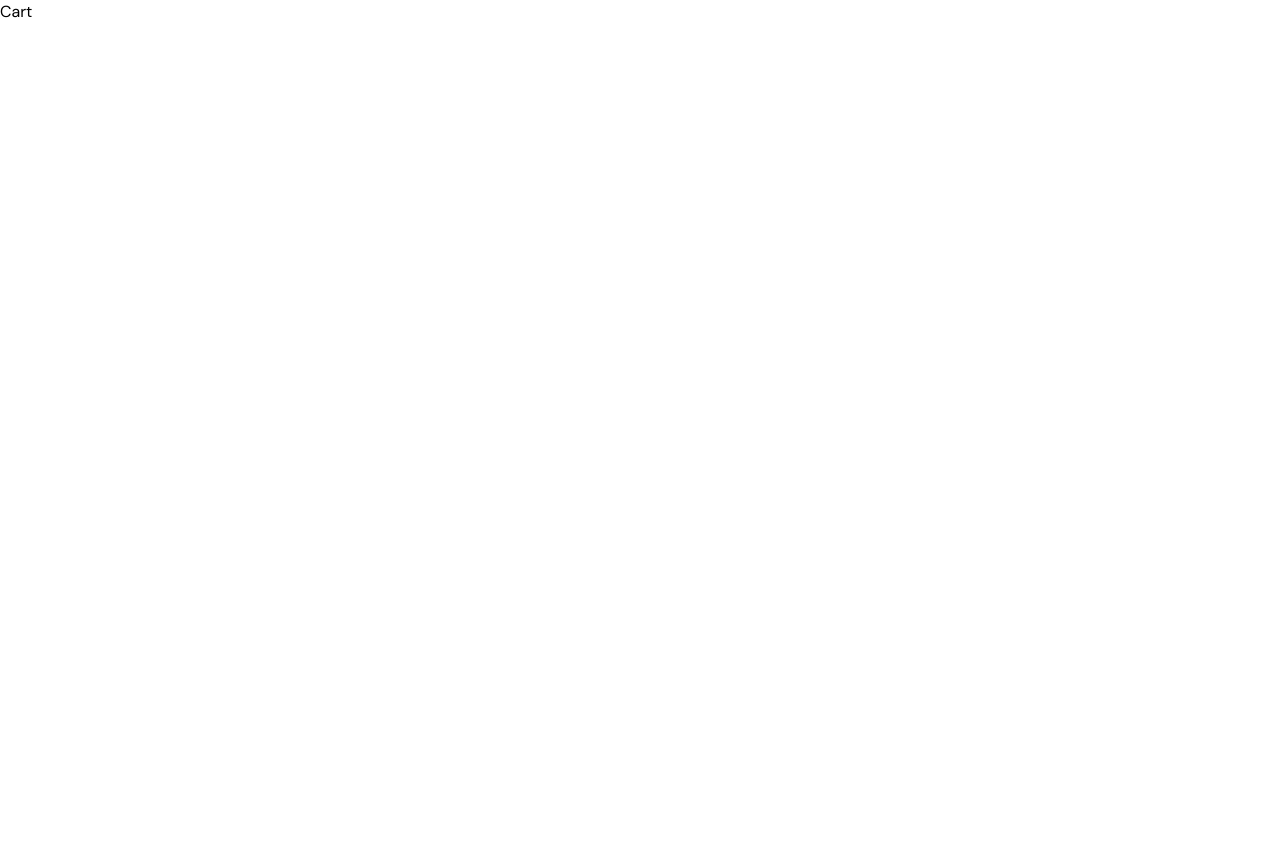
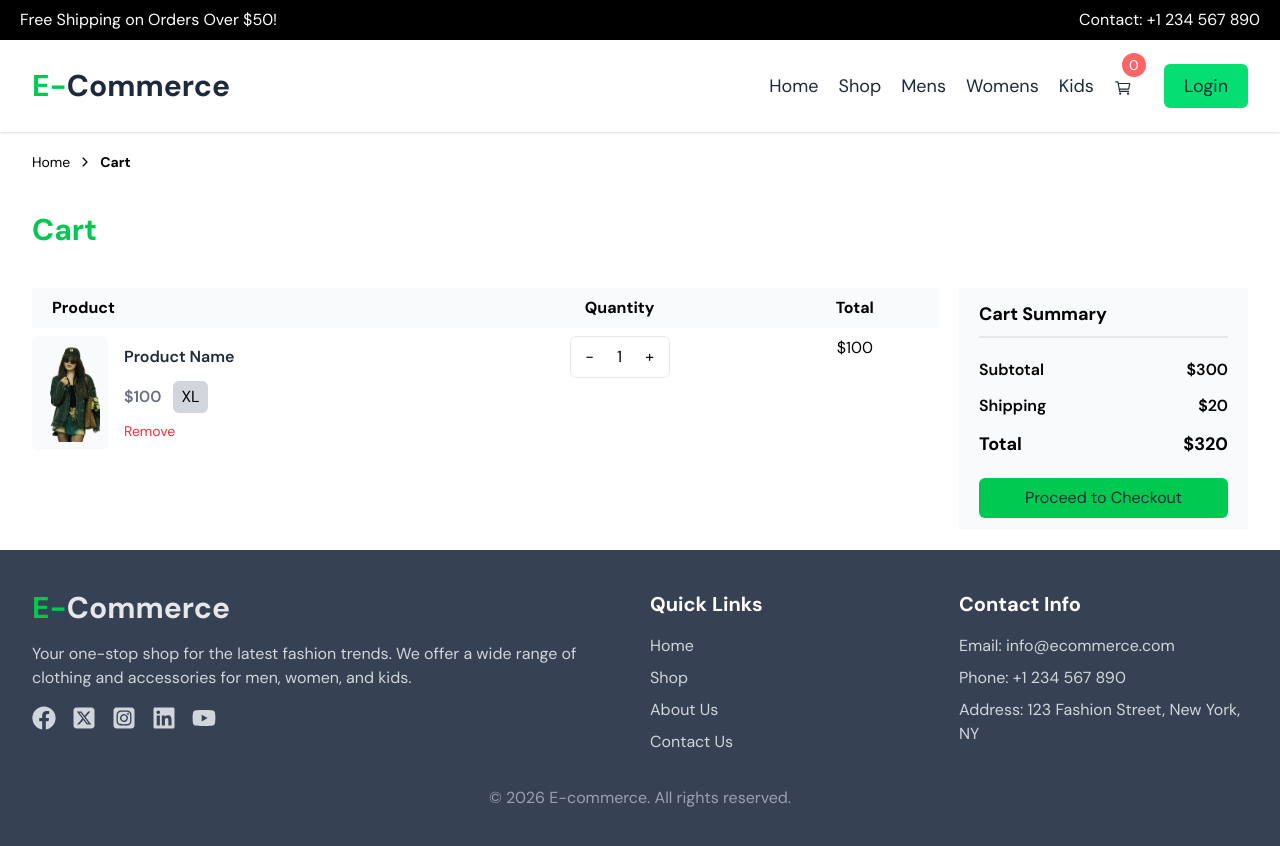
Before and after one commit to layesow/frontend-Ecommerce-React-MERN, a React app: page /cart in a window 1280 px wide. Shown: the top 846 px of the page. Before the commit the page ends 800 px from the top, so only its background shows below. Built offline with nearby package versions, Linux system fonts and the light colour scheme; the HTML template or start-up script is replaced by a standard one.

Commit message:
ajout de page cart et mise en page

```diff
--- a/src/components/layouts/Header.jsx
+++ b/src/components/layouts/Header.jsx
@@ -25,7 +25,7 @@ const Header = () => {
             <span className='bg-red-400 text-sm rounded-[50%] flex justify-center items-center text-white absolute left-2 w-6 h-6 -top-5.5'>0</span>
             <IoCartOutline className='mt-1' />
           </Link>
-          <Link className='bg-green-400 px-5 py-2 ms-3 text-md rounded-md text-gray-800'>
+          <Link to={`/login`} className='bg-green-400 px-5 hover:bg-gray-800 hover:text-white py-2 ms-3 text-md rounded-md text-gray-800'>
             Login
           </Link>
         </nav>
--- a/src/pages/Cart.jsx
+++ b/src/pages/Cart.jsx
@@ -1,9 +1,97 @@
 import React from 'react'
+import Layout from '../components/layouts/Layout'
+import { Link } from 'react-router-dom'
+import { IoIosArrowForward } from "react-icons/io";
+import ProductImage from '../assets/product1.png'
+import ProductImage2 from '../assets/product2.jpg'
+import ProductImage3 from '../assets/product3.png'
+
+
+
 
 const Cart = () => {
   return (
-    <div>Cart</div>
-  )
+    <Layout>
+      {/* breadcrump */}
+        <div className="max-w-360 lg:px-8 px-5 mx-auto py-5">
+          <div className="flex items-center gap-x-2 text-sm">
+            <Link>Home</Link>
+            <IoIosArrowForward />
+            <Link className="font-bold">Cart</Link>
+          </div>
+        </div>
+
+        {/* title */}
+        <div className="max-w-360 lg:px-8 px-5 mx-auto py-5">
+          <div className="flex text-4xl gap-x-2 text-green-500">
+            <h1 className="text-3xl font-bold">Cart</h1>
+          </div>
+        </div>
+
+        <div className="max-w-360 lg:px-8 px-5 mx-auto py-5">
+          <div className="grid grid-cols-12 gap-5">
+            <div className="lg:col-span-9 col-span-12">
+              {/* cart items */}
+              <table className="w-full">
+                <thead className="bg-gray-50">
+                  <tr>
+                    <th className="px-5 p-2 text-left">Product</th>
+                    <th className="px-5 p-2 text-center">Quantity</th>
+                    <th className="px-5 p-2 text-center">Total</th>
+                  </tr>
+                </thead>
+                <tbody>
+                  <tr>
+                    <td className="py-2 text-left">
+                      <div className="flex items-center gap-4">
+                        <div className="bg-slate-50 p-2 object-cover rounded-md">
+                          <img src={ProductImage3} alt="Product" className="w-15" />
+                        </div>
+                        <div className='flex flex-col'>
+                          <h2 className="text-gray-800 font-semibold">Product Name</h2>
+                          <div className="flex gap-3 items-center mt-3">
+                              <div className="text-gray-500 font-semibold ">$100</div>
+                              <div className="bg-gray-300 justify-center items-center px-2 py-1 rounded-md">XL</div>
+                          </div>
+                          <Link className="text-red-500 text-sm mt-2">Remove</Link>
+                        </div>
+                      </div>
+                    </td>
+                    <td className="px-5 p-2 text-center align-top">
+                      <div className="flex w-25 items-center rounded-md mx-auto justify-center px-2 py-2 border border-gray-200">
+                        <div className="w-5">-</div>
+                        <div className="w-10">1</div>
+                        <div className="w-5">+</div>
+                      </div>
+                    </td>
+                    <td className="px-5 p-2 text-center align-top">$100</td>
+                  </tr>
+                </tbody>
+              </table>
+
+            </div>
+
+            <div className="lg:col-span-3 col-span-12">
+              <div className="bg-gray-50 px-5 py-3">
+                <h2 className="text-lg font-bold mb-5 border-b-2 border-gray-200 pb-2">Cart Summary</h2>
+                <div className="flex justify-between mb-3">
+                  <span className="font-semibold">Subtotal</span>
+                  <span className="font-semibold">$300</span>
+                </div>
+                <div className="flex justify-between mb-3">
+                  <span className="font-semibold">Shipping</span>
+                  <span className="font-semibold">$20</span>
+                </div>
+                <div className="flex justify-between mb-5">
+                  <span className="font-bold text-lg">Total</span>
+                  <span className="font-bold text-lg">$320</span>
+                </div>
+                <Link to="/checkout" className="w-full bg-green-500 text-gray-800 py-2 rounded-md hover:bg-gray-800 hover:text-white transition duration-300 block text-center">Proceed to Checkout</Link>
+              </div>
+            </div>
+          </div>
+        </div>
+    </Layout>  )
 }
 
 export default Cart
--- a/src/pages/Login.jsx
+++ b/src/pages/Login.jsx
@@ -25,7 +25,7 @@ const Login = () => {
           </div>
 
           <div className="flex flex-col space-y-2 pt-3">
-            <Link className="bg-green-400 px-5 text-center py-2 w-full text-md rounded-md text-gray-800">
+            <Link className="bg-green-400 hover:bg-gray-800 hover:text-white px-5 text-center py-2 w-full text-md rounded-md text-gray-800">
               Login
             </Link>
             <div className="text-sm text-gray-600 text-center">
--- a/src/pages/Register.jsx
+++ b/src/pages/Register.jsx
@@ -40,7 +40,7 @@ const Register = () => {
           </div>
 
           <div className="flex flex-col space-y-2 pt-3">
-            <Link className="bg-green-400 px-5 text-center py-2 w-full text-md rounded-md text-gray-800">
+            <Link to={"/register"} className="bg-green-400 px-5 hover:bg-gray-800 hover:text-white text-center py-2 w-full text-md rounded-md text-gray-800">
               Register
             </Link>
             <div className="text-sm text-gray-600 text-center">
```
